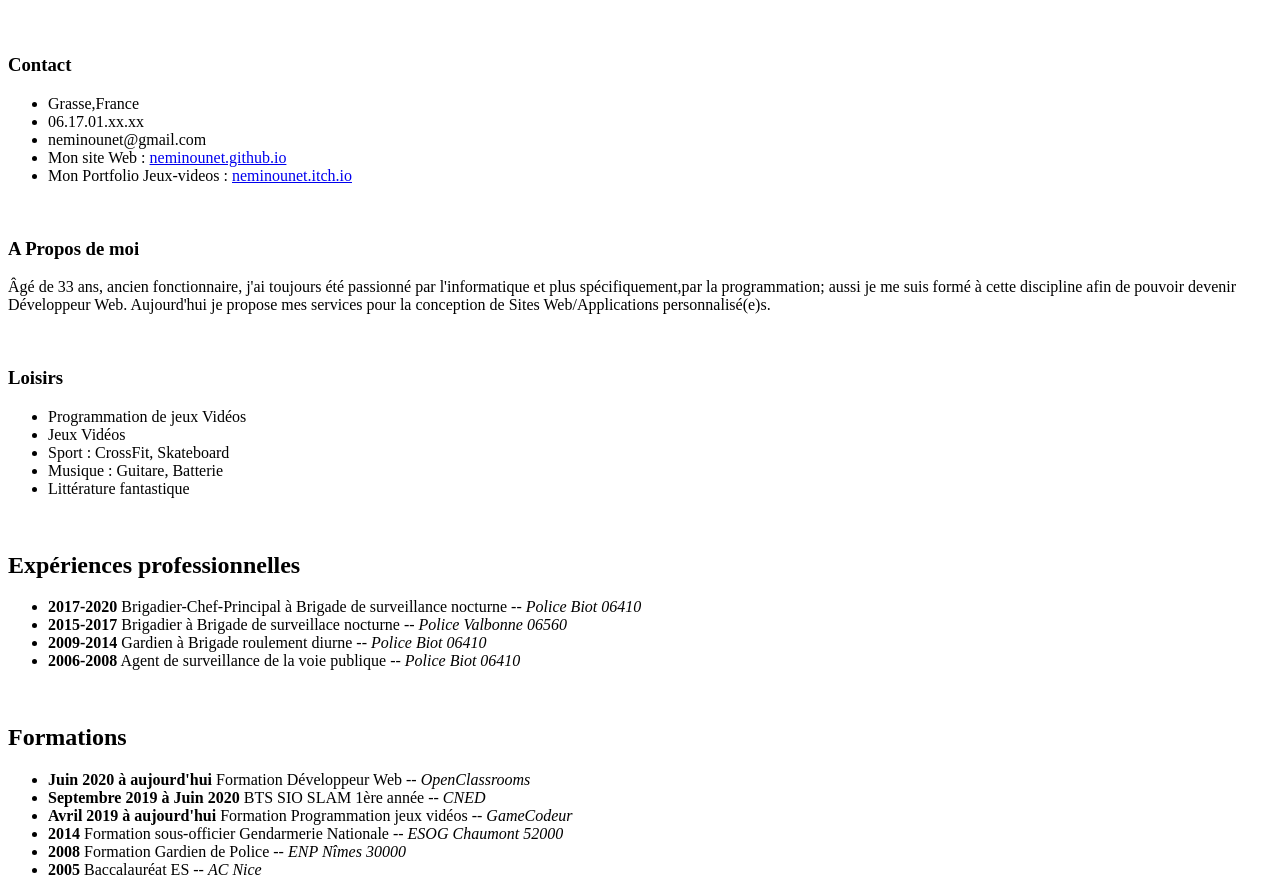
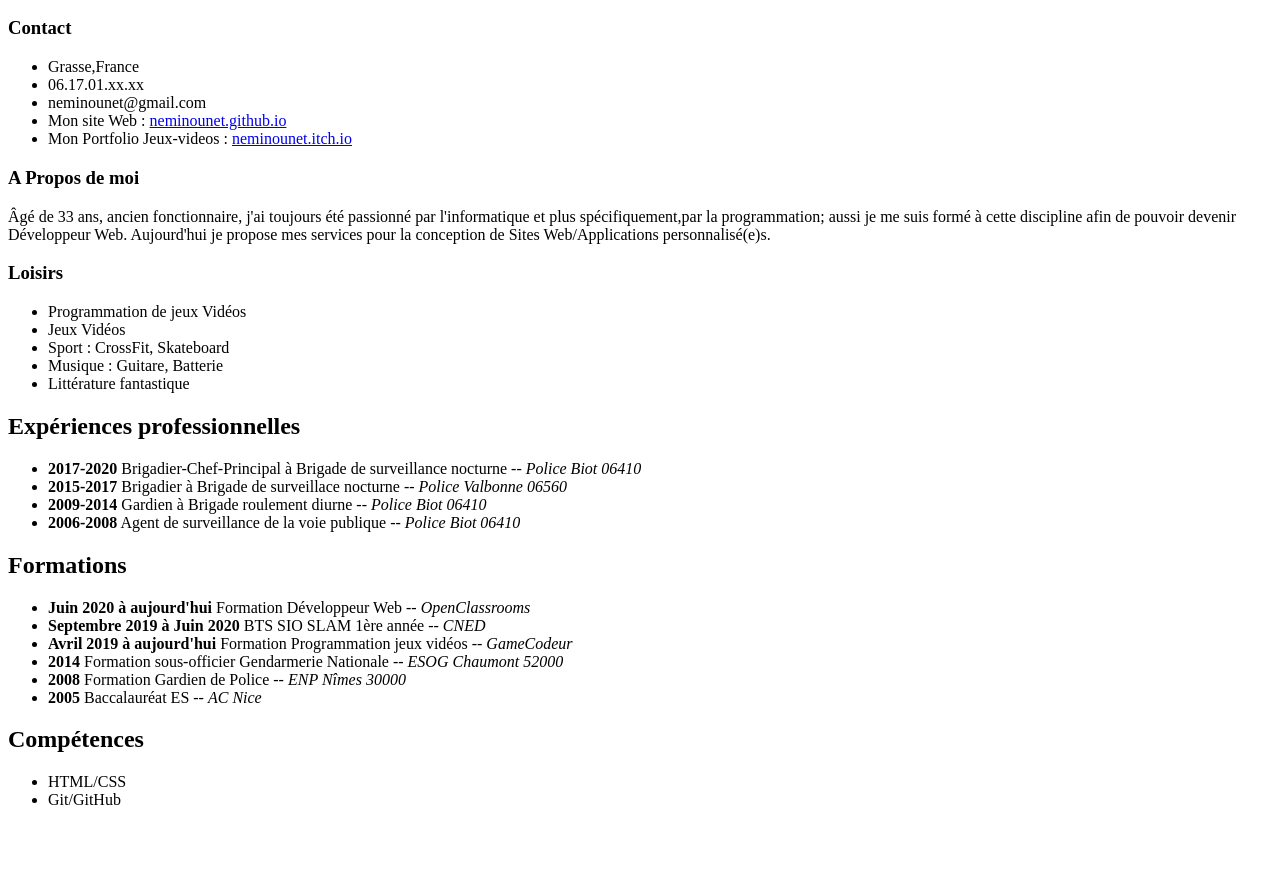
Before and after one commit to Neminounet/neminounet.github.io, a plain HTML site: page index.html in a window 1280 px wide. Shown: the part 96-991 px from the top of the page. After the commit the page ends 921 px from the top, so only its background shows below. Drawn offline with Linux system fonts and the light colour scheme.

Commit message:
Suppression des <br> et ajout du volet Compétences

```diff
--- a/index.html
+++ b/index.html
@@ -8,7 +8,6 @@
 	<body>
 		<h1>Tranouez Yannick</h1>
 		<h2>Développeur Web</h2>
-		<br>
 		<h3>Contact</h3>
 		<ul>
 			<li>Grasse,France</li>
@@ -17,13 +16,11 @@
 			<li>Mon site Web : <a href="https://neminounet.github.io/">neminounet.github.io</a></li>
 			<li>Mon Portfolio Jeux-videos : <a href="https://neminounet.itch.io/">neminounet.itch.io</a></li>
 		</ul>
-		<br>
 		<h3>A Propos de moi</h3>
 		<p>
 			Âgé de 33 ans, ancien fonctionnaire, j'ai toujours été passionné par l'informatique et plus spécifiquement,par la programmation; aussi je me suis formé à cette discipline afin de pouvoir devenir Développeur Web.
 			Aujourd'hui je propose mes services pour la conception de Sites Web/Applications personnalisé(e)s.
 		</p>
-		<br>
 		<h3>Loisirs</h3>
 		<ul>
 			<li>Programmation de jeux Vidéos</li>
@@ -32,7 +29,6 @@
 			<li>Musique : Guitare, Batterie</li>
 			<li>Littérature fantastique</li>
 		</ul>
-		<br>
 		<h2>Expériences professionnelles</h2>
 		<ul>
 			<li><strong>2017-2020</strong> Brigadier-Chef-Principal à Brigade de surveillance nocturne -- <em>Police Biot 06410</em></li>
@@ -40,7 +36,6 @@
 			<li><strong>2009-2014</strong> Gardien à Brigade roulement diurne -- <em>Police Biot 06410</em></li>
 			<li><strong>2006-2008</strong> Agent de surveillance de la voie publique -- <em>Police Biot 06410</em></li>
 		</ul>
-		<br>
 		<h2>Formations</h2>
 		<ul>
 			<li><strong>Juin 2020 à aujourd'hui</strong> Formation Développeur Web -- <em>OpenClassrooms</em></li>
@@ -50,6 +45,11 @@
 			<li><strong>2008</strong> Formation Gardien de Police -- <em>ENP Nîmes 30000</em></li>
 			<li><strong>2005</strong> Baccalauréat ES -- <em>AC Nice</em></li>
 		</ul>
+		<h2>Compétences</h2>
+		<ul>
+			<li>HTML/CSS</li>
+			<li>Git/GitHub</li>
+		</ul>
 
 	</body>
 </html>
```
